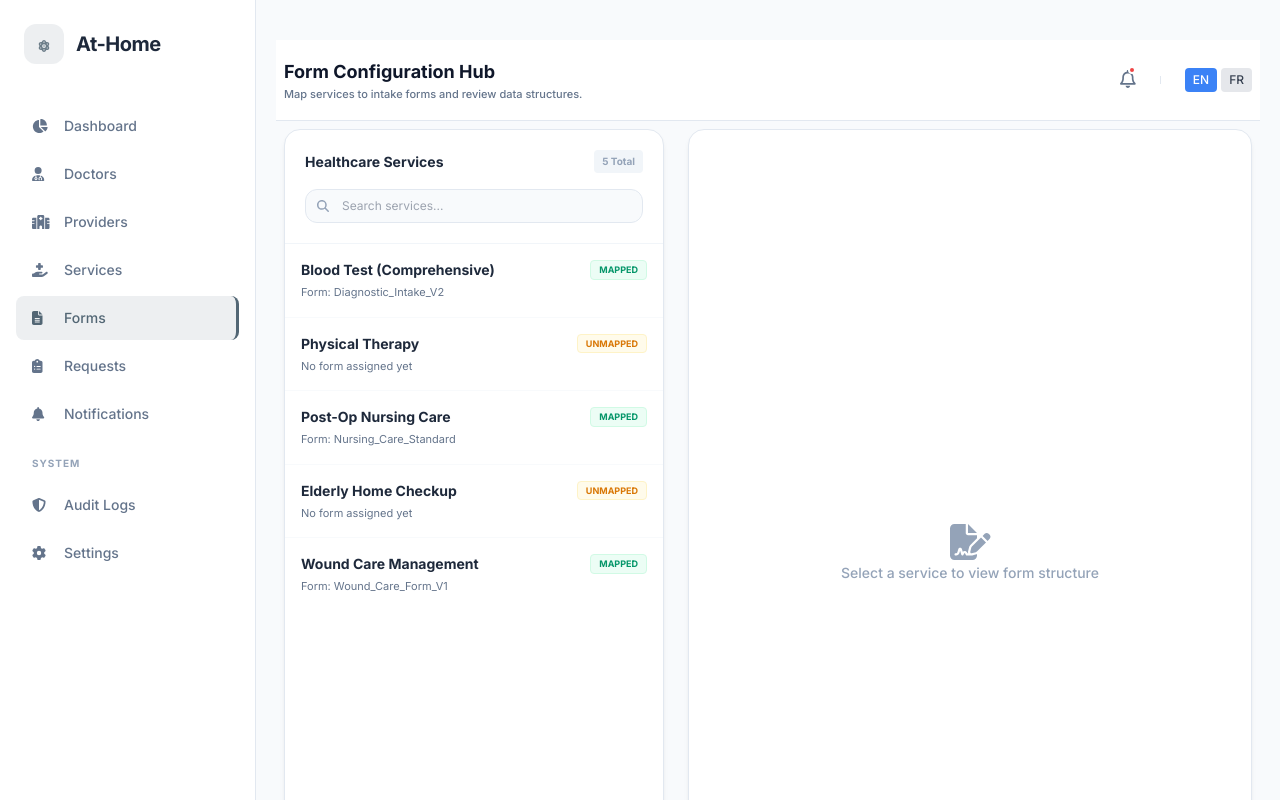
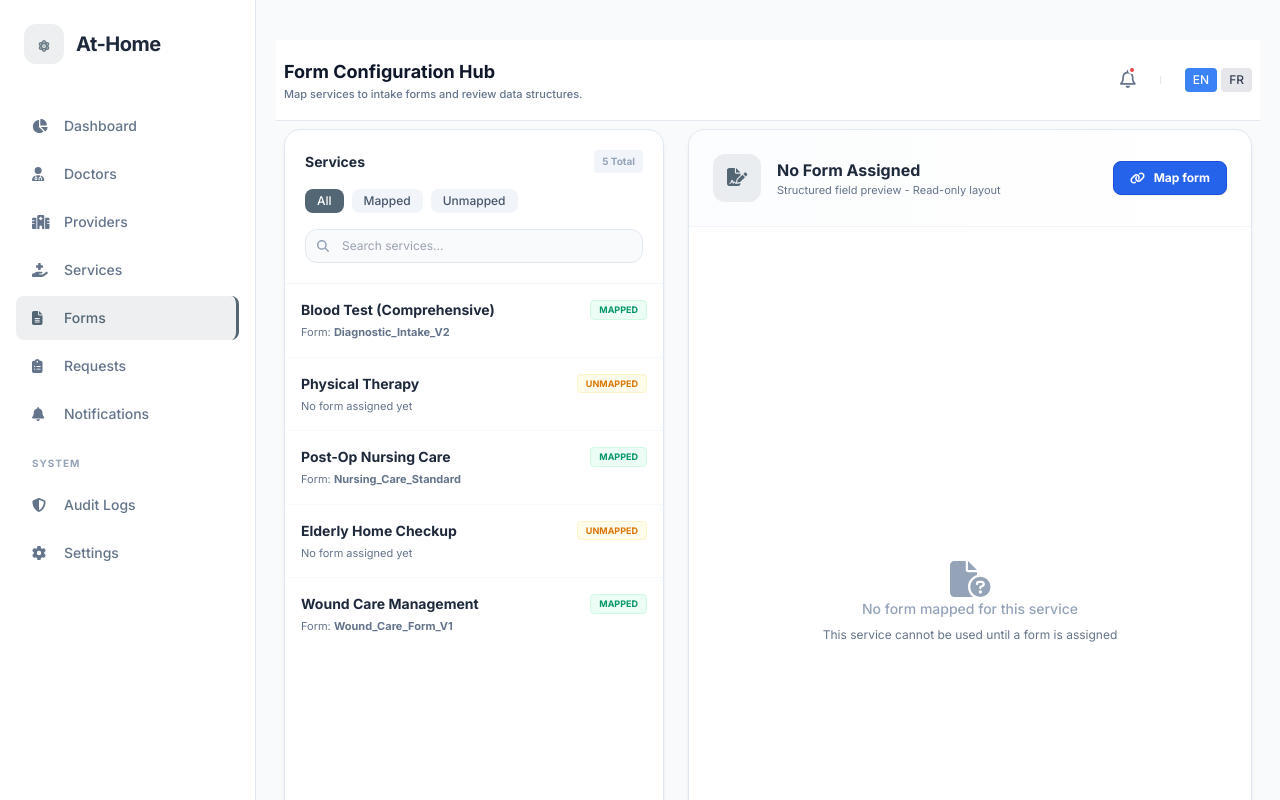
Before and after one commit to Mayuri2502/at-home-healthcare-admin-react, a React (Create React App) app: page /forms in a window 1280 px wide. Shown: the top 800 px of the page. Built offline with nearby package versions, Linux system fonts and the light colour scheme; sample sign-in values are in the browser's storage.

Commit message:
Updated changes in Forms module

```diff
--- a/src/pages/forms/FormStructureViewer.tsx
+++ b/src/pages/forms/FormStructureViewer.tsx
@@ -5,13 +5,11 @@ import { Service } from './FormTypes';
 interface FormStructureViewerProps {
   selectedService: Service | null;
   onMapService: () => void;
-  onExport: () => void;
 }
 
 export const FormStructureViewer: React.FC<FormStructureViewerProps> = ({
   selectedService,
-  onMapService,
-  onExport
+  onMapService
 }) => {
   const { t } = useTranslation();
 
@@ -22,10 +20,31 @@ export const FormStructureViewer: React.FC<FormStructureViewerProps> = ({
   if (!selectedService) {
     return (
       <section className="flex-1 bg-white rounded-2xl border border-slate-200 tradingview-shadow flex flex-col overflow-hidden">
+        <div className="p-6 border-b border-slate-100 flex items-center justify-between bg-gradient-to-r from-slate-50/50 to-transparent">
+          <div className="flex items-center gap-4">
+            <div className="w-12 h-12 bg-primary/10 rounded-xl flex items-center justify-center text-primary">
+              <i className="fa-solid fa-file-signature text-lg"></i>
+            </div>
+            <div>
+              <h2 className="text-base font-bold text-slate-800">No Form Assigned</h2>
+              <p className="text-[11px] text-slate-500">{t('forms.structuredFieldPreview')}</p>
+            </div>
+          </div>
+          <div className="flex gap-2">
+            <button
+              onClick={onMapService}
+              className="px-4 py-2 text-xs font-bold text-white bg-blue-600 rounded-lg hover:bg-blue-700 transition-all shadow-sm border border-blue-700"
+              style={{minWidth: '100px'}}
+            >
+              <i className="fa-solid fa-link mr-1.5"></i> Map form
+            </button>
+          </div>
+        </div>
         <div className="flex-1 flex items-center justify-center text-slate-400">
           <div className="text-center">
-            <i className="fa-solid fa-file-signature text-4xl mb-4"></i>
-            <p className="text-sm font-medium">{t('forms.selectServiceToView')}</p>
+            <i className="fa-solid fa-file-circle-question text-4xl mb-4"></i>
+            <p className="text-sm font-medium">No form mapped for this service</p>
+            <p className="text-xs text-slate-500 mt-2">This service cannot be used until a form is assigned</p>
           </div>
         </div>
       </section>
@@ -49,15 +68,10 @@ export const FormStructureViewer: React.FC<FormStructureViewerProps> = ({
         <div className="flex gap-2">
           <button
             onClick={onMapService}
-            className="px-4 py-2 text-xs font-bold text-white bg-primary rounded-lg hover:bg-primary/90 transition-all shadow-sm"
+            className="px-4 py-2 text-xs font-bold text-white bg-blue-600 rounded-lg hover:bg-blue-700 transition-all shadow-sm border border-blue-700"
+            style={{minWidth: '100px'}}
           >
-            <i className="fa-solid fa-link mr-1.5"></i> {t('forms.mapToService')}
-          </button>
-          <button
-            onClick={onExport}
-            className="px-4 py-2 text-xs font-bold text-slate-600 border border-slate-200 rounded-lg hover:bg-slate-50 transition-all"
-          >
-            <i className="fa-solid fa-download mr-1.5"></i> {t('forms.export')}
+            <i className="fa-solid fa-link mr-1.5"></i> {selectedService.formName ? 'Change form' : 'Map form'}
           </button>
         </div>
       </div>
@@ -65,6 +79,12 @@ export const FormStructureViewer: React.FC<FormStructureViewerProps> = ({
       <div className="flex-1 overflow-y-auto p-8 bg-slate-50/30">
         {selectedService.formName ? (
           <div className="max-w-4xl mx-auto space-y-6">
+            {/* Read-only banner */}
+            <div className="bg-amber-50 border border-amber-200 rounded-lg p-3 flex items-center gap-3">
+              <i className="fa-solid fa-lock text-amber-600"></i>
+              <p className="text-sm font-medium text-amber-800">This is read-only preview</p>
+            </div>
+
             {/* Section: Patient Demographics */}
             <div className="bg-white rounded-xl border border-slate-200 p-6 space-y-4">
               <h4 className="text-xs font-bold text-slate-400 uppercase tracking-widest border-b border-slate-200 pb-2">
@@ -73,11 +93,11 @@ export const FormStructureViewer: React.FC<FormStructureViewerProps> = ({
               <div className="grid grid-cols-2 gap-4">
                 <div className="space-y-1">
                   <label className="text-[10px] font-bold text-slate-500">{t('forms.firstName')}</label>
-                  <div className="w-full h-9 bg-white border border-slate-200 rounded-lg"></div>
+                  <div className="w-full h-9 bg-slate-100 border border-slate-200 rounded-lg"></div>
                 </div>
                 <div className="space-y-1">
                   <label className="text-[10px] font-bold text-slate-500">{t('forms.lastName')}</label>
-                  <div className="w-full h-9 bg-white border border-slate-200 rounded-lg"></div>
+                  <div className="w-full h-9 bg-slate-100 border border-slate-200 rounded-lg"></div>
                 </div>
               </div>
             </div>
@@ -90,10 +110,10 @@ export const FormStructureViewer: React.FC<FormStructureViewerProps> = ({
               <div className="space-y-4">
                 <div className="space-y-1">
                   <label className="text-[10px] font-bold text-slate-500">{t('forms.currentMedications')}</label>
-                  <div className="w-full bg-white border border-slate-200 rounded-lg h-[94px] relative"></div>
+                  <div className="w-full bg-slate-100 border border-slate-200 rounded-lg h-[94px] relative"></div>
                 </div>
                 <div className="flex items-center gap-3">
-                  <div className="w-4 h-4 border border-slate-300 rounded"></div>
+                  <div className="w-4 h-4 border border-slate-300 rounded bg-slate-100"></div>
                   <label className="text-xs text-slate-600">{t('forms.hasKnownAllergies')}</label>
                 </div>
               </div>
@@ -109,12 +129,13 @@ export const FormStructureViewer: React.FC<FormStructureViewerProps> = ({
           <div className="flex items-center justify-center h-full">
             <div className="text-center text-slate-400">
               <i className="fa-solid fa-file-circle-question text-4xl mb-4"></i>
-              <p className="text-sm font-medium">{t('forms.noFormMapped')}</p>
+              <p className="text-sm font-medium">No form mapped for this service</p>
+              <p className="text-xs text-slate-500 mt-2">This service cannot be used until a form is assigned</p>
               <button
                 onClick={onMapService}
                 className="mt-4 px-4 py-2 text-xs font-bold text-white bg-primary rounded-lg hover:bg-primary/90 transition-all shadow-sm"
               >
-                <i className="fa-solid fa-link mr-1.5"></i> {t('forms.mapFormToService')}
+                <i className="fa-solid fa-link mr-1.5"></i> Map form
               </button>
             </div>
           </div>
--- a/src/pages/forms/ServiceListPanel.tsx
+++ b/src/pages/forms/ServiceListPanel.tsx
@@ -15,10 +15,13 @@ export const ServiceListPanel: React.FC<ServiceListPanelProps> = ({
 }) => {
   const { t } = useTranslation();
   const [searchTerm, setSearchTerm] = useState('');
+  const [filter, setFilter] = useState<'all' | 'mapped' | 'unmapped'>('all');
 
-  const filteredServices = services.filter(service =>
-    service.name.toLowerCase().includes(searchTerm.toLowerCase())
-  );
+  const filteredServices = services.filter(service => {
+    const matchesSearch = service.name.toLowerCase().includes(searchTerm.toLowerCase());
+    const matchesFilter = filter === 'all' || service.status === filter;
+    return matchesSearch && matchesFilter;
+  });
 
   const getStatusBadge = (status: string) => {
     if (status === 'mapped') {
@@ -40,10 +43,42 @@ export const ServiceListPanel: React.FC<ServiceListPanelProps> = ({
     <section className="w-[380px] bg-white rounded-2xl border border-slate-200 tradingview-shadow flex flex-col overflow-hidden flex-shrink-0">
       <div className="p-5 border-b border-slate-100 space-y-4">
         <div className="flex items-center justify-between">
-          <h3 className="text-sm font-bold text-slate-800">Healthcare Services</h3>
+          <h3 className="text-sm font-bold text-slate-800">Services</h3>
           <span className="text-[10px] font-bold text-slate-400 bg-slate-100 px-2 py-1 rounded">
             {services.length} Total
           </span>
+        </div>
+        <div className="flex gap-2">
+          <button
+            onClick={() => setFilter('all')}
+            className={`px-3 py-1 text-xs font-medium rounded-lg transition-all ${
+              filter === 'all'
+                ? 'bg-primary text-white'
+                : 'bg-slate-100 text-slate-600 hover:bg-slate-200'
+            }`}
+          >
+            All
+          </button>
+          <button
+            onClick={() => setFilter('mapped')}
+            className={`px-3 py-1 text-xs font-medium rounded-lg transition-all ${
+              filter === 'mapped'
+                ? 'bg-primary text-white'
+                : 'bg-slate-100 text-slate-600 hover:bg-slate-200'
+            }`}
+          >
+            Mapped
+          </button>
+          <button
+            onClick={() => setFilter('unmapped')}
+            className={`px-3 py-1 text-xs font-medium rounded-lg transition-all ${
+              filter === 'unmapped'
+                ? 'bg-primary text-white'
+                : 'bg-slate-100 text-slate-600 hover:bg-slate-200'
+            }`}
+          >
+            Unmapped
+          </button>
         </div>
         <div className="relative">
           <i className="fa-solid fa-magnifying-glass absolute left-3 top-1/2 -translate-y-1/2 text-slate-400 text-xs"></i>
@@ -73,7 +108,7 @@ export const ServiceListPanel: React.FC<ServiceListPanelProps> = ({
                 {getStatusBadge(service.status)}
               </div>
               <p className="text-[11px] text-slate-500 line-clamp-1">
-                {service.formName ? `${t('forms.form')}: ${service.formName}` : t('forms.noFormAssigned')}
+                {service.formName ? <>{t('forms.form')}: <span className="font-bold">{service.formName}</span></> : t('forms.noFormAssigned')}
               </p>
             </div>
           ))}
--- a/src/pages/forms/index.tsx
+++ b/src/pages/forms/index.tsx
@@ -54,9 +54,6 @@ const Forms: React.FC = () => {
     showNotification(t('forms.mappingFunctionality'));
   };
 
-  const handleExport = () => {
-    showNotification(t('forms.exportSuccess'));
-  };
 
 
   const confirmUnmap = () => {
@@ -119,7 +116,6 @@ const Forms: React.FC = () => {
           <FormStructureViewer
             selectedService={selectedService}
             onMapService={handleMapService}
-            onExport={handleExport}
           />
         </div>
       </main>
```
Also changed, not shown: 2 other files (tests, documents, lock files or other folders).
